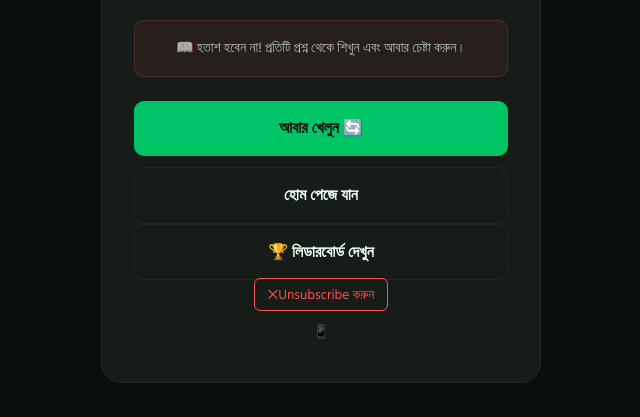
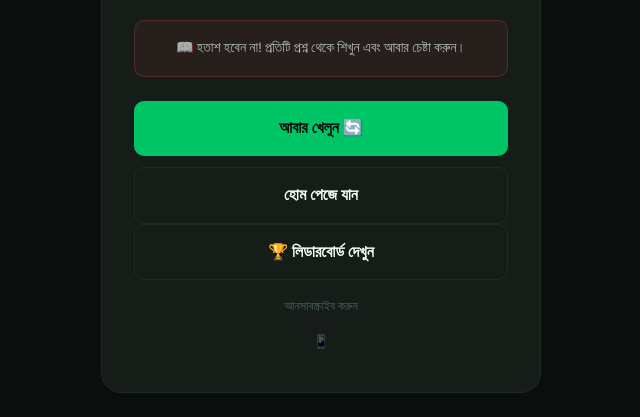
Before and after one commit to nafiz-byte/quizfy, a Django app: template templates/result.html in a window 1280 px wide. Shown: the part 657-1074 px from the top of the page, without its empty margins (319-959 px from the left). Before the commit the page ends 1040 px from the top, so only its background shows below. Run offline with Django 5.2, Linux system fonts and the light colour scheme; the template is opened without the code that fills it, so the values that code supplies are empty.

Commit message:
add unsubscribe

```diff
--- a/templates/result.html
+++ b/templates/result.html
@@ -128,15 +128,9 @@
   <a href="{% url 'quiz' %}" class="btn-primary">আবার খেলুন 🔄</a>
   <a href="{% url 'landing' %}" class="btn-ghost">হোম পেজে যান</a>
   <a href="{% url 'leaderboard' %}" class="btn-ghost">🏆 লিডারবোর্ড দেখুন</a>
-  <a href="/Unsubscribe/" style="color:#FF4F4F;font-size:.85rem;text-decoration:none;border:1px solid #FF4F4F;padding:.3rem .8rem;border-radius:6px;">✕Unsubscribe করুন</a>
+  <a href="/Unsubscribe/" style="font-size:.78rem;color:var(--muted);text-decoration:none;display:block;margin-top:1rem">আনসাবস্ক্রাইব করুন</a>
   <p class="phone-note">📱 {{ phone }}</p>
 </div>
-
-
-
-
-
-
 
 <script>
   // Ring animation on load
```
